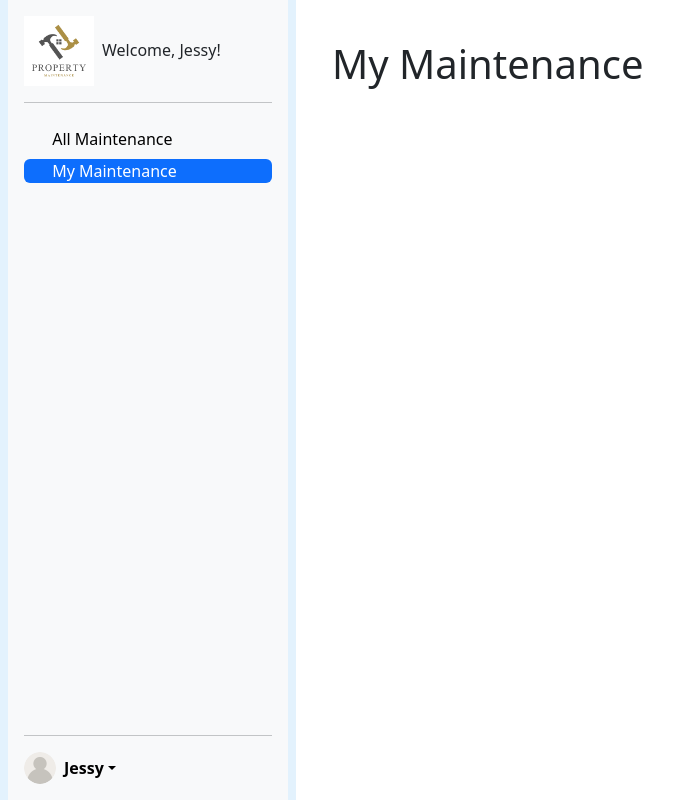
After one commit to dmangames1941/Maintenance-Request-Ticketing-System, a Django app: page /admin-user-dashboard/ in a window 1280 px wide. The commit adds this page. Shown: the whole page, without its empty margins (0-697 px from the left). Run offline with Django 5.2, Linux system fonts and the light colour scheme; a user stored in the database is signed in; data comes from the database, SQL or seed files in the repository; both versions use the stored data as it was after the commit; some libraries are stand-ins or nearby versions.

Commit message:
individual admin view for ticket and functioning admint navbar

```diff
--- a/maintReqTickSys/ticketsystem/templates/admin_dashboard.html
+++ b/maintReqTickSys/ticketsystem/templates/admin_dashboard.html
@@ -24,13 +24,13 @@
                     <hr>
                     <ul class="nav nav-pills flex-column mb-auto">
                     <li class="nav-item mt-2 rounded">
-                        <a href="#" class="nav-link list-group-item list-group-item-action active" aria-current="page">
+                        <a href="{% url 'admin_dashboard' %}" class="nav-link list-group-item list-group-item-action active" aria-current="page">
                         <svg class="bi pe-none me-2" width="16" height="16"><use xlink:href="#home"></use></svg>
                         All Maintenance
                         </a>
                     </li>
                     <li class="nav-item mt-2 t-2 rounded">
-                        <a href="#" class="nav-link list-group-item list-group-item-action link-body-emphasis">
+                        <a href="{% url 'admin_user_dashboard' %}" class="nav-link list-group-item list-group-item-action link-body-emphasis">
                         <svg class="bi pe-none me-2" width="16" height="16"><use xlink:href="#speedometer2"></use></svg>
                         My Maintenance
                         </a>
@@ -84,7 +84,7 @@
                                         <td>{{ ticket.created_date|date:"M d, Y" }}</td>
                                         <td>{{ ticket.category|capfirst }}</td>
                                         <td>{{ ticket.status|capfirst }}</td>
-
+                                        <td><a href="{% url 'admin_page' id=ticket.id %}">{{ ticket.submitter }}</a></td>
                                     </tr>
                                 {% endfor %}
 
--- /dev/null
+++ b/maintReqTickSys/ticketsystem/templates/admin_user_dashboard.html
@@ -0,0 +1,65 @@
+{% load static %}
+<!DOCTYPE html>
+<html>
+<head>
+    <title>Admin Dashboard</title>
+    {% load bootstrap5 %}
+    {% bootstrap_css %}
+    {% bootstrap_javascript %}
+</head>
+<body>
+
+
+    <div class="container-fluid">
+
+        <div class="row flex-nowrap">
+
+            <!-- Side NavBar -->
+            <div class="col-auto  px-sm-2 px-0" style="background-color: #e3f2fd;">
+                <div class="d-flex flex-column flex-shrink-0 p-3 bg-body-tertiary min-vh-100" style="width: 280px;">
+                    <div class="d-flex align-items-center mb-3 mb-md-0 me-md-auto text-decoration" style="max-width:270px;">
+                        <img src="../../media/logo_light.png" class="bi pe-none me-2" style="max-width:70px;" alt="Property Maintenance">
+                        <span class="navbar-brand mb-0 h1 text-wrap">Welcome, {{ user.username|capfirst }}!</span>
+                    </div>
+                    <hr>
+                    <ul class="nav nav-pills flex-column mb-auto">
+                    <li class="nav-item mt-2 rounded">
+                        <a href="{% url 'admin_dashboard' %}" class="nav-link list-group-item list-group-item-action link-body-emphasis" aria-current="page">
+                        <svg class="bi pe-none me-2" width="16" height="16"><use xlink:href="#home"></use></svg>
+                        All Maintenance
+                        </a>
+                    </li>
+                    <li class="nav-item mt-2 t-2 rounded">
+                        <a href="{% url 'admin_user_dashboard' %}" class="nav-link list-group-item list-group-item-action  active">
+                        <svg class="bi pe-none me-2" width="16" height="16"><use xlink:href="#speedometer2"></use></svg>
+                        My Maintenance
+                        </a>
+                    </li>
+                    </ul>
+                    <hr>
+                    <div class="dropdown">
+                    <a class="d-flex align-items-center link-body-emphasis text-decoration-none dropdown-toggle" data-bs-toggle="dropdown" aria-expanded="false">
+                        <img src="../../media/user_icon.png" alt="" width="32" height="32" class="rounded-circle me-2">
+                        <strong>{{ user.username|capfirst }}</strong>
+                    </a>
+                    <ul class="dropdown-menu text-small shadow">
+                        <li><a class="dropdown-item" href="{% url 'logout' %}">Sign out</a></li>
+                    </ul>
+                    </div>
+                </div>
+            </div>
+
+
+
+            <!-- Content Area -->
+            <div class="col py-3">
+
+                <h1 class="m-4">My Maintenance</h1>
+            </div>
+
+        </div>
+
+    </div>
+
+</body>
+</html>
--- a/maintReqTickSys/ticketsystem/urls.py
+++ b/maintReqTickSys/ticketsystem/urls.py
@@ -1,13 +1,16 @@
 from django.urls import path
-from .views import home, user_login, user_logout, tenant_dashboard, admin_dashboard, ticket_create, ticket_page, update_ticket
-
+from .views import home, user_login, user_logout, tenant_dashboard, admin_dashboard, ticket_create, ticket_page, update_ticket, admin_ticket_page
+from .views import admin_user_dashboard
+9
 urlpatterns = [
     path('', home, name='home'),
     path('login/', user_login, name='login'),
     path('logout/', user_logout, name='logout'),
     path('tenant-dashboard/', tenant_dashboard, name="tenant_dashboard"),
     path('admin-dashboard/', admin_dashboard, name='admin_dashboard'),
+    path('admin-user-dashboard/', admin_user_dashboard, name='admin_user_dashboard'),
     path('ticket_create/', ticket_create, name='ticket_create'),
     path('<int:id>', ticket_page, name="page" ),
     path('update_ticket/', update_ticket, name='update_ticket'),
+    path('admin_dashboard/<int:id>', admin_ticket_page, name="admin_page" ),
 ]
--- a/maintReqTickSys/ticketsystem/views.py
+++ b/maintReqTickSys/ticketsystem/views.py
@@ -68,6 +68,19 @@ def admin_dashboard(request):
     return render(request, 'admin_dashboard.html', context)
 
 @login_required(login_url="/")
+def admin_user_dashboard(request):
+    userProfile = UserProfile.objects.get(user=request.user)
+    if userProfile.role == "tenant":
+        return redirect('tenant_dashboard')
+
+    context = {
+        'user': request.user,
+        'tickets': Ticket.objects.all()
+    }
+
+    return render(request, 'admin_user_dashboard.html', context)
+
+@login_required(login_url="/")
 def ticket_create(request):
     if request.method == 'POST':
         form = forms.CreateTicket(request.POST, request.FILES)
@@ -100,3 +113,8 @@ def ticket_page(request, id):
 @login_required(login_url="/")
 def update_ticket(request):
     return render(request, 'update_ticket.html')
+
+@login_required(login_url="/")
+def admin_ticket_page(request, id):
+    ticket = Ticket.objects.get(id=id)
+    return render(request, 'admin_ticket_page.html', {'ticket': ticket})
```
Also changed, not shown: maintReqTickSys/ticketsystem/templates/admin_ticket_page.html (added, +73 -0 lines), maintReqTickSys/ticketsystem/templates/update_ticket.html (+5 -7 lines), maintReqTickSys/db.sqlite3.
